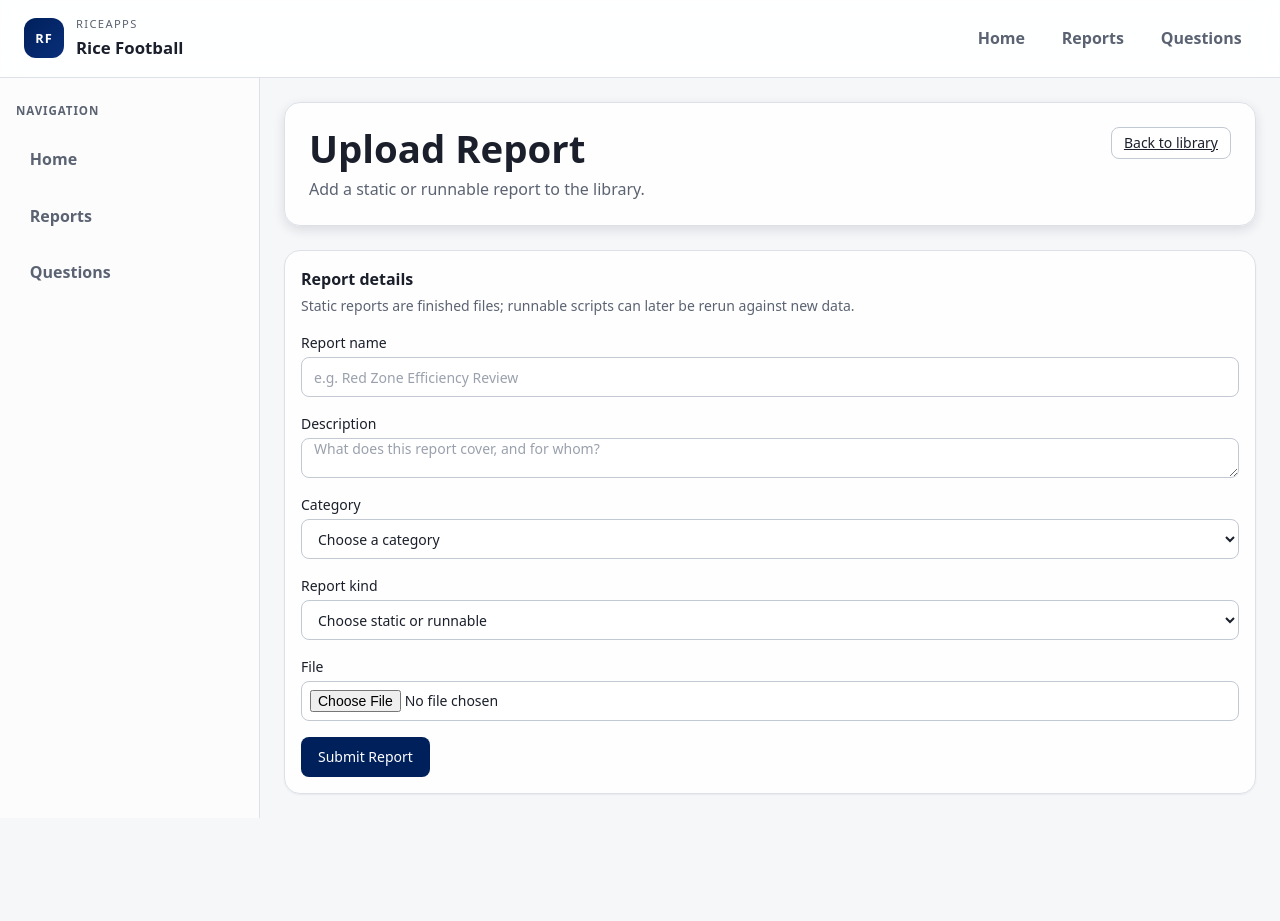
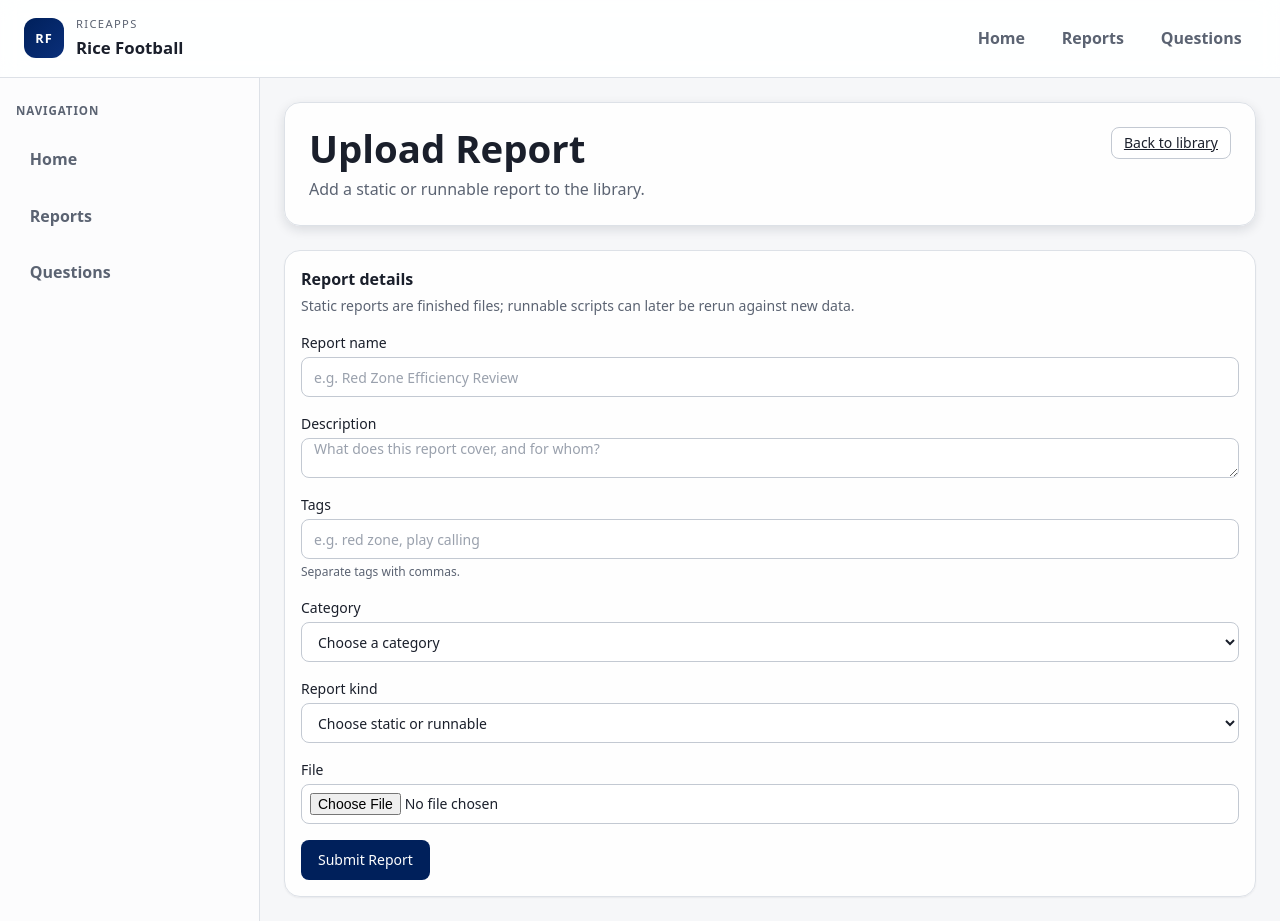
Before and after one commit to rice-apps/rice-football, a Next.js app: page /analyst/reports/upload in a window 1280 px wide. Before the commit the page ends 818 px from the top, so only its background shows below. Built offline with nearby package versions, Linux system fonts and the light colour scheme.

Commit message:
Add tag input to report upload form

```diff
--- a/src/components/reports/ReportUploadForm.tsx
+++ b/src/components/reports/ReportUploadForm.tsx
@@ -41,6 +41,7 @@ function isAllowedExtension(kind: ReportKind, extension: string): boolean {
 export default function ReportUploadForm() {
   const [name, setName] = useState("");
   const [description, setDescription] = useState("");
+  const [tagsInput, setTagsInput] = useState("");
   const [category, setCategory] = useState<"" | ReportCategory>("");
   const [kind, setKind] = useState<"" | ReportKind>("");
   const [file, setFile] = useState<File | null>(null);
@@ -80,6 +81,10 @@ export default function ReportUploadForm() {
       category: category as ReportCategory,
       kind: kind as ReportKind,
       fileType: fileExtension(file!.name),
+      tags: tagsInput
+        .split(",")
+        .map((tag) => tag.trim())
+        .filter(Boolean),
       createdAt: new Date().toISOString(),
     });
   }
@@ -87,6 +92,7 @@ export default function ReportUploadForm() {
   function resetForm() {
     setName("");
     setDescription("");
+    setTagsInput("");
     setCategory("");
     setKind("");
     setFile(null);
@@ -152,6 +158,14 @@ export default function ReportUploadForm() {
           />
         </div>
 
+        <Input
+          label="Tags"
+          placeholder="e.g. red zone, play calling"
+          value={tagsInput}
+          onChange={(event) => setTagsInput(event.target.value)}
+          hint="Separate tags with commas."
+        />
+
         <Select
           label="Category"
           options={REPORT_CATEGORIES}
```
